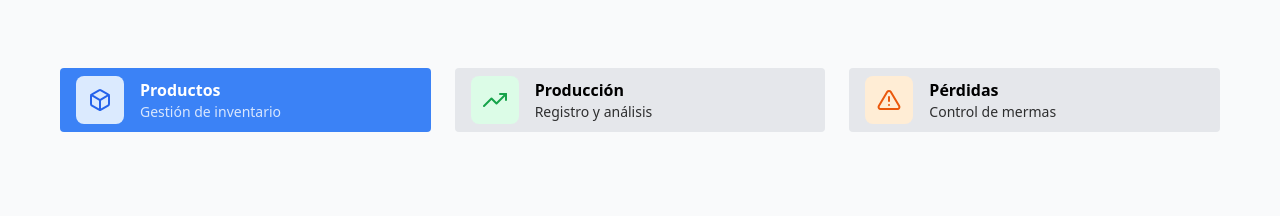
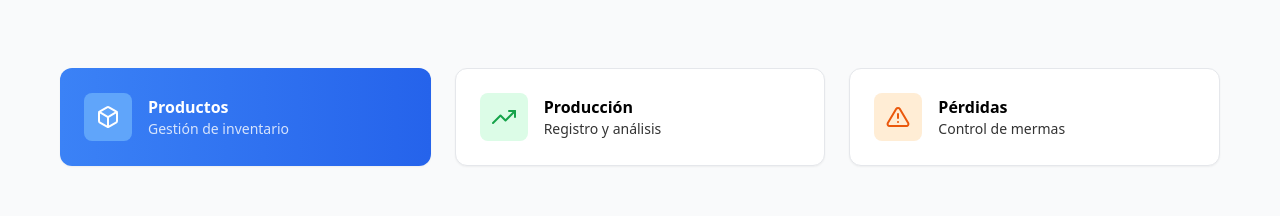
Before and after one commit to Santa-TeresaERP/ST-frontend, a Next.js app: page /pages/dashboard/produccion in a window 1280 px wide. Shown: the part 256-472 px from the top of the page. Built offline with nearby package versions, Linux system fonts and the light colour scheme; no server answers.

Commit message:
refactor/fix-component-view

```diff
--- a/src/modules/production/components/production-component-view.tsx
+++ b/src/modules/production/components/production-component-view.tsx
@@ -5,13 +5,7 @@ import LostComponentView from './lost/lost-component-view';
 import { FiBox, FiTrendingUp, FiAlertTriangle } from 'react-icons/fi';
 
 const ProductionComponentView: React.FC = () => {
-  // Estado para controlar la vista seleccionada
-  const [selectedView, setSelectedView] = useState('Producto');
-
-  // Función para manejar el cambio de vista
-  const handleViewChange = (view: string) => {
-    setSelectedView(view);
-  };
+  const [selectedView, setSelectedView] = useState<'producto' | 'produccion' | 'perdidas'>('producto');
 
   return (
     <div className="min-h-screen bg-gray-50 p-6">
@@ -24,9 +18,11 @@ const ProductionComponentView: React.FC = () => {
       {/* Navigation Cards */}
       <div className="grid grid-cols-1 md:grid-cols-3 gap-6 mb-8 p-9">
         <button
-          onClick={() => handleViewChange('Producto')}
-          className={`px-4 py-2 rounded ${
-            selectedView === 'Producto' ? 'bg-blue-500 text-white' : 'bg-gray-200'
+          onClick={() => setSelectedView('producto')}
+          className={`p-6 rounded-xl shadow-sm transition-all duration-300 transform hover:scale-105 ${
+            selectedView === 'producto'
+              ? 'bg-gradient-to-r from-blue-500 to-blue-600 text-white'
+              : 'bg-white border border-gray-200 hover:border-blue-300'
           }`}
         >
           <div className="flex items-center space-x-4">
@@ -43,9 +39,11 @@ const ProductionComponentView: React.FC = () => {
         </button>
 
         <button
-          onClick={() => handleViewChange('Producción')}
-          className={`px-4 py-2 rounded ${
-            selectedView === 'Producción' ? 'bg-blue-500 text-white' : 'bg-gray-200'
+          onClick={() => setSelectedView('produccion')}
+          className={`p-6 rounded-xl shadow-sm transition-all duration-300 transform hover:scale-105 ${
+            selectedView === 'produccion'
+              ? 'bg-gradient-to-r from-green-500 to-green-600 text-white'
+              : 'bg-white border border-gray-200 hover:border-green-300'
           }`}
         >
           <div className="flex items-center space-x-4">
@@ -62,9 +60,11 @@ const ProductionComponentView: React.FC = () => {
         </button>
 
         <button
-          onClick={() => handleViewChange('Pérdidas')}
-          className={`px-4 py-2 rounded ${
-            selectedView === 'Pérdidas' ? 'bg-blue-500 text-white' : 'bg-gray-200'
+          onClick={() => setSelectedView('perdidas')}
+          className={`p-6 rounded-xl shadow-sm transition-all duration-300 transform hover:scale-105 ${
+            selectedView === 'perdidas'
+              ? 'bg-gradient-to-r from-orange-500 to-orange-600 text-white'
+              : 'bg-white border border-gray-200 hover:border-orange-300'
           }`}
         >
           <div className="flex items-center space-x-4">
```
